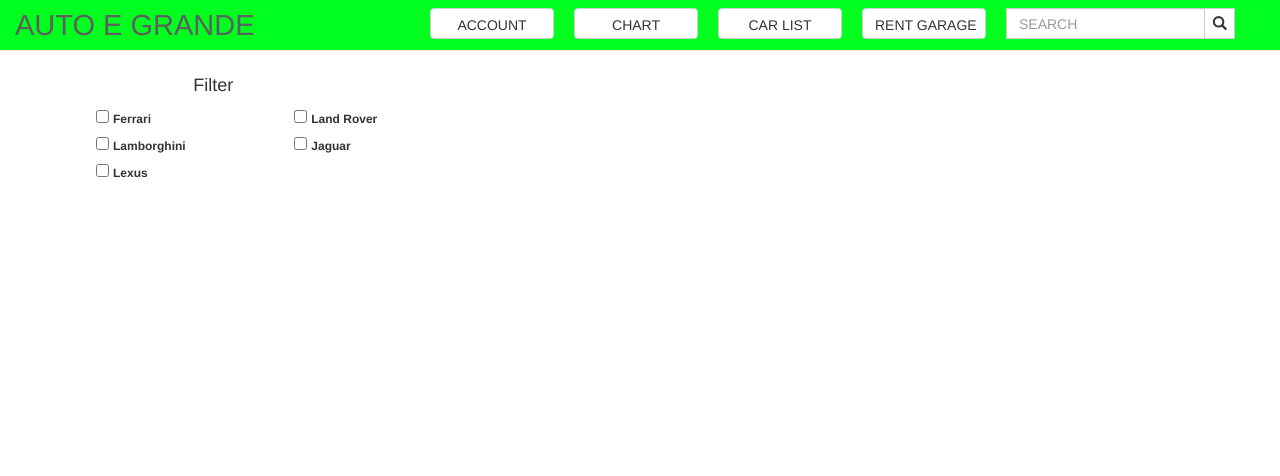
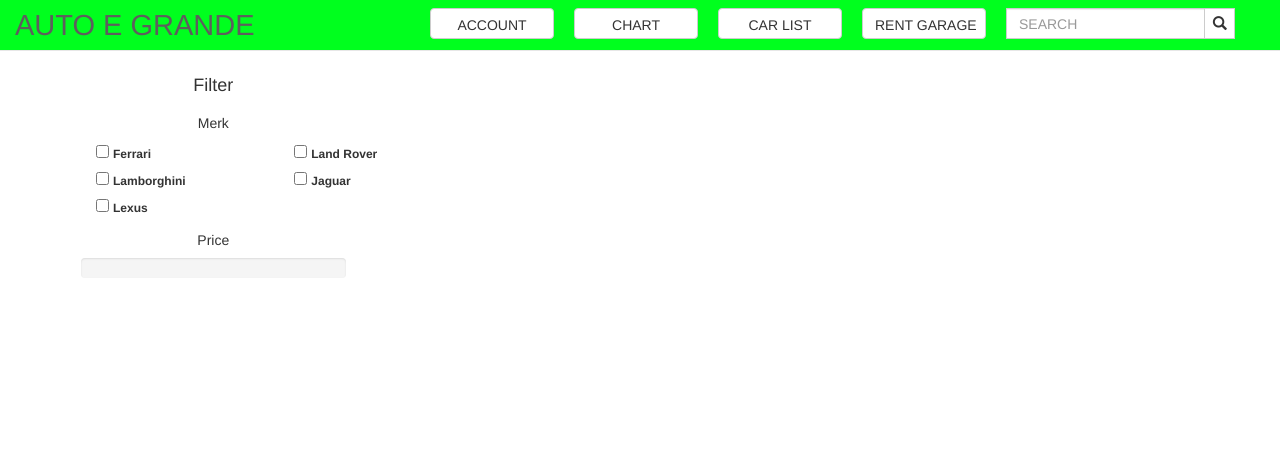
Before and after one commit to autoegrande/autoegrande.github.io, a PHP site: page / in a window 1280 px wide. Shown: the top 476 px of the page. Run offline with PHP 8.4, Linux system fonts and the light colour scheme.

Commit message:
Add files via upload

```diff
--- a/assets/view/view_search.php
+++ b/assets/view/view_search.php
@@ -40,6 +40,12 @@ $carCheckbox =
         <h4 class="text-center">Filter</h4>
       </div>
 
+      <!-- Mencetak Checkbox Merek Mobil -->
+
+      <div class="col-sm-8 col-sm-offset-2">
+        <h5 class="text-center">Merk</h5>
+      </div>
+
       <?php for ($num = 0; $num < count($carCheckbox); $num++) : ?>
 
         <div class="col-sm-4 col-sm-offset-2">
@@ -49,6 +55,26 @@ $carCheckbox =
 
       <?php endfor; ?>
 
+      <!-- Mencetak Checkbox Merek Mobil -->
+
+      <!-- Slider Filter Harga -->
+
+      <div class="col-sm-8 col-sm-offset-2">
+        <h5 class="text-center">Price</h5>
+      </div>
+
+      <div class="progress col-sm-8 col-sm-offset-2">
+        <div id="rangePrice" class="progress-bar" role="progressbar" aria-valuenow="100" aria-valuemin="0" aria-valuemax="100"></div>
+      </div>
+
+      <!-- Slider Filter Harga -->
+
+      <!-- Rating -->
+
+
+
+      <!-- Rating -->
+
     </div>
     <div class="col-sm-8">
 
```
